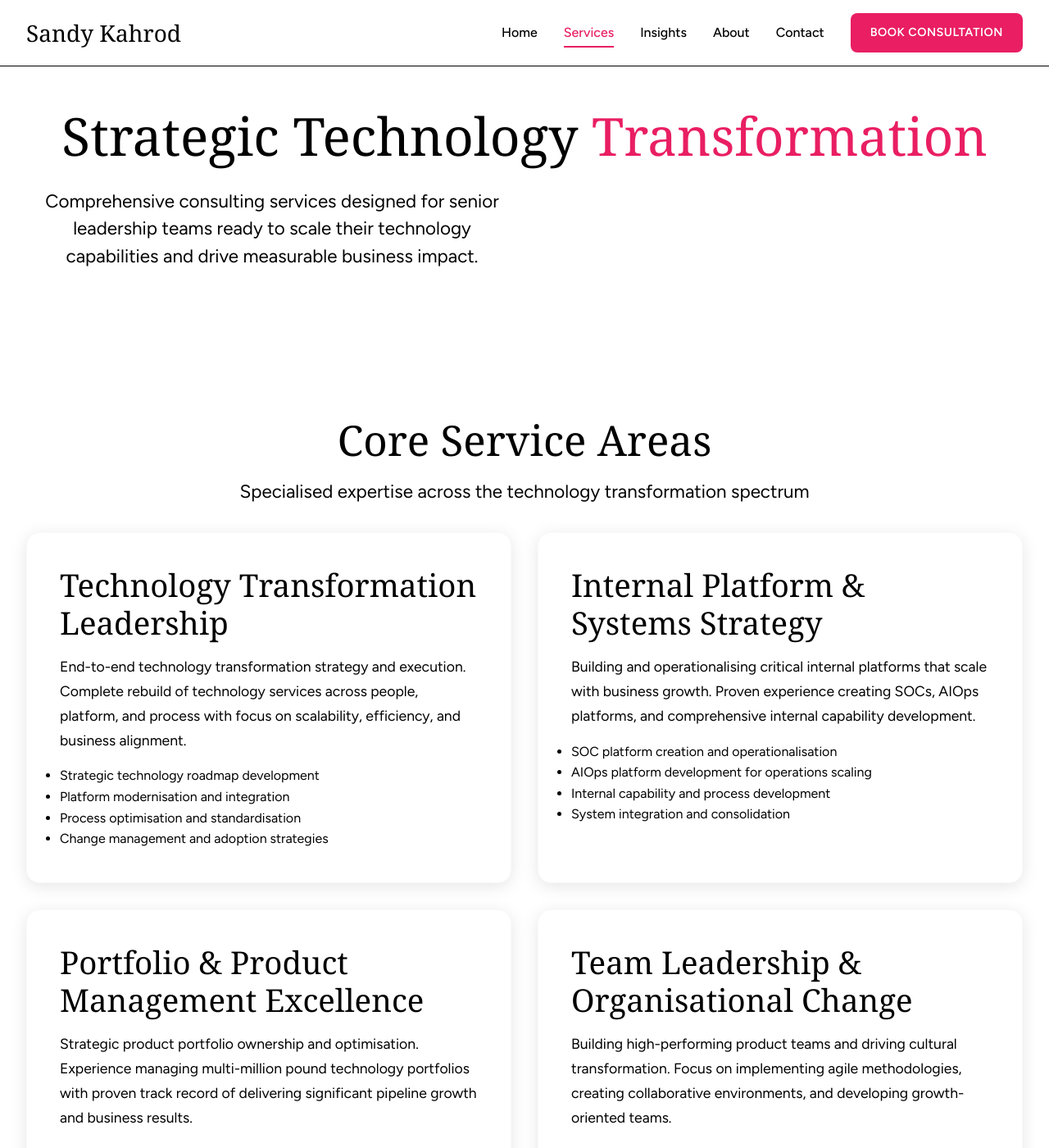
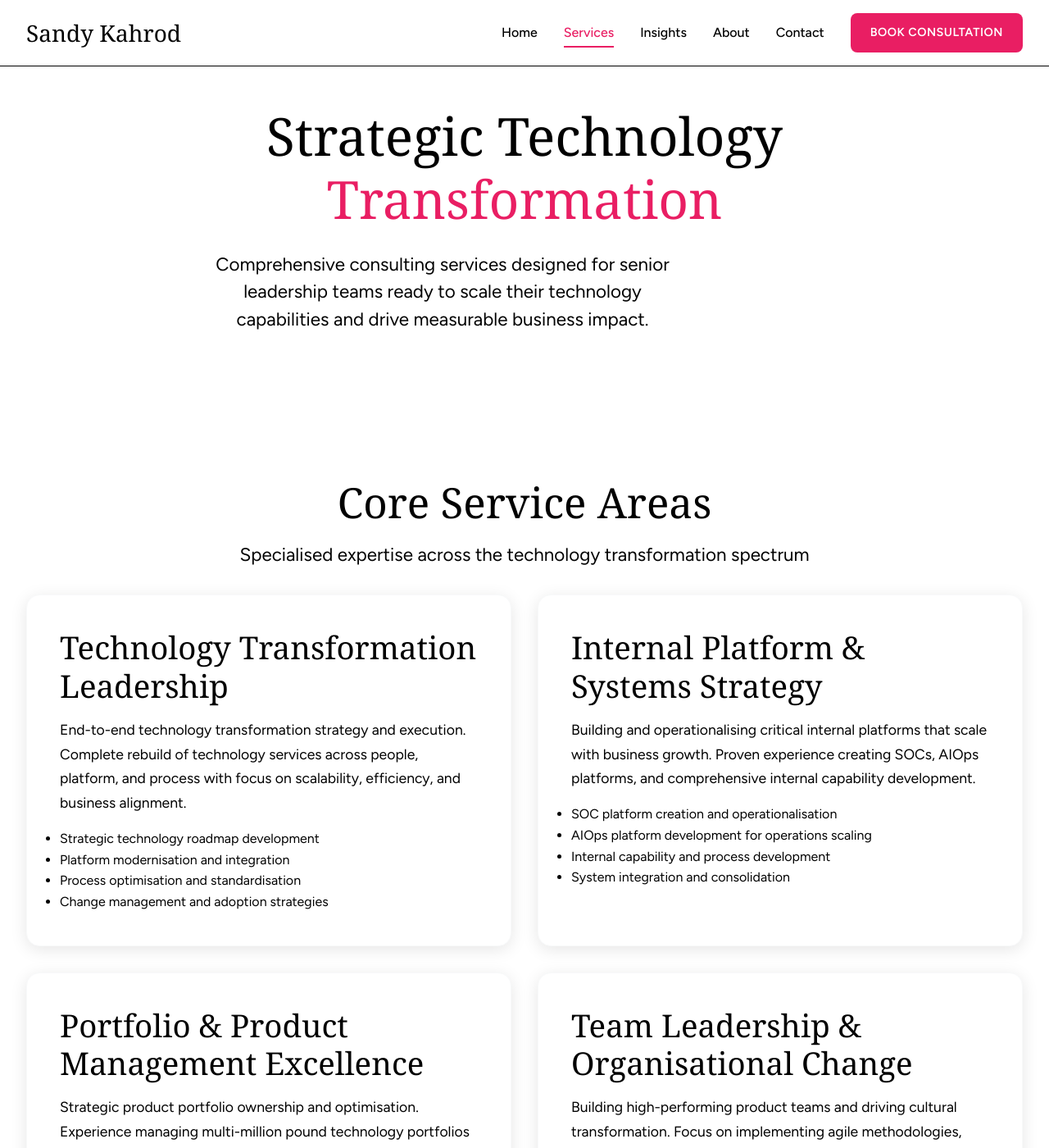
Before and after one commit to skahrod/skahrod.github.io, a Jekyll site: the page built from services.html, in a window 1280 px wide and 1400 px high. Shown: the whole window at 82% size. Built offline with Jekyll 4.4.1, drawn with Linux system fonts in a browser that asks for light colours; some web fonts are replaced.

Commit message:
Try to fix alignment

```diff
--- a/assets/css/style.css
+++ b/assets/css/style.css
@@ -265,6 +265,20 @@ p {
     color: var(--pure-black);
     margin-bottom: 2rem;
     max-width: 600px;
+}
+
+.hero-simple {
+    display: block;
+    max-width: var(--container-width);
+    margin: 0 auto;
+    padding: 0 2rem;
+    text-align: center;
+}
+
+.hero-simple .text-center {
+    width: 100%;
+    max-width: 800px; /* Optimal reading width */
+    margin: 0 auto;
 }
 
 /* Stats Banner */
--- a/services.html
+++ b/services.html
@@ -6,7 +6,7 @@ permalink: /services/
 
 <!-- Hero Section -->
 <section class="hero" style="padding: 8rem 0 4rem; background: var(--pure-white);">
-    <div class="container">
+    <div class="hero-simple">
         <div class="text-center">
             <h1>Strategic Technology <span style="color: var(--hot-pink);">Transformation</span></h1>
             <p class="lead">Comprehensive consulting services designed for senior leadership teams ready to scale their technology capabilities and drive measurable business impact.</p>
```
